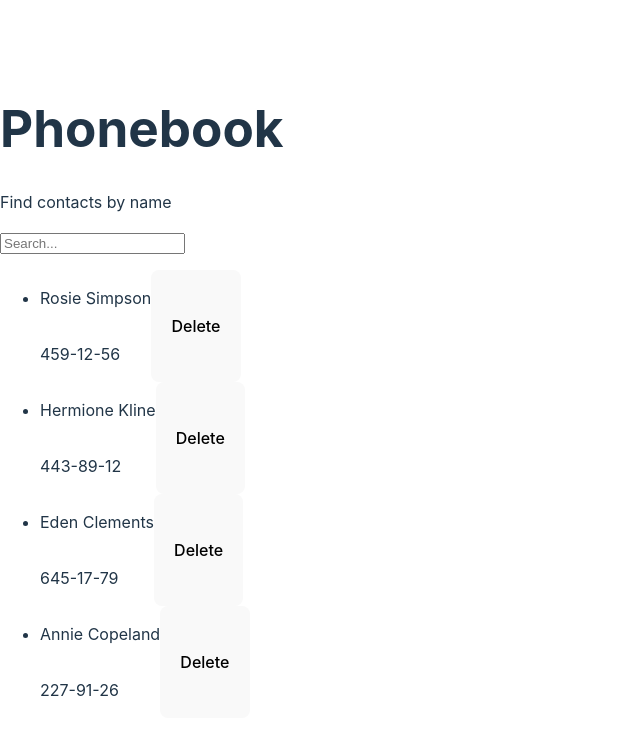
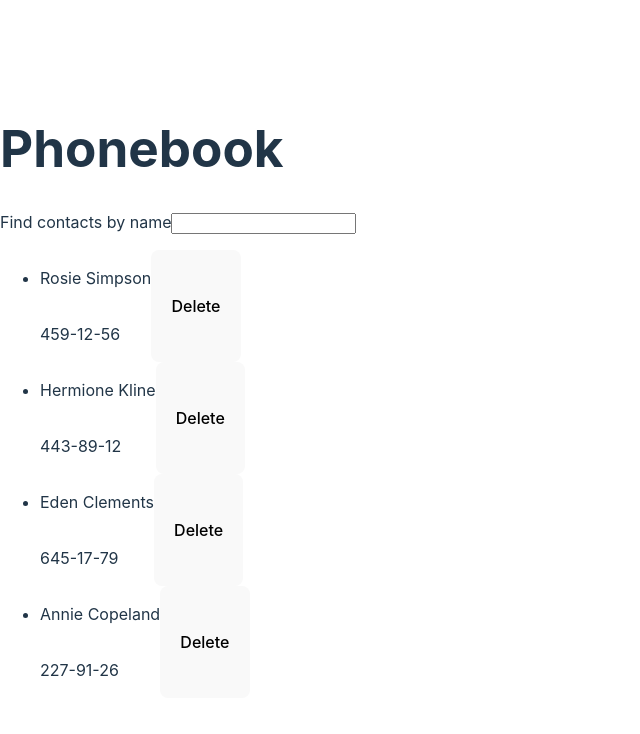
Before and after one commit to MSvidlo/goit-react-hw-03, a React (Vite) app: page / in a window 1280 px wide. Shown: the top 734 px of the page, without its empty margins (0-640 px from the left). Built offline with nearby package versions, Linux system fonts and the light colour scheme.

Commit message:
adding step 3

```diff
--- a/package.json
+++ b/package.json
@@ -11,6 +11,7 @@
   },
   "dependencies": {
     "clsx": "^2.1.0",
+    "formik": "^2.4.5",
     "react": "^18.2.0",
     "react-dom": "^18.2.0"
   },
--- a/src/App.jsx
+++ b/src/App.jsx
@@ -3,7 +3,7 @@ import './App.css';
 import React from 'react';
 import  ContactFrom from './components/ContactForm/ContactForm';
 import ContacList from './components/ContactList/ContactList';
-import SearchForm from './components/SearchForm/SearchForm';
+import SearchForm from './components/SearchBox/SearchBox';
 import { useState } from 'react';
 import { useEffect } from 'react';
 import contacts from './contacts.json'
@@ -14,11 +14,11 @@ const App = () => {
   const [searchValue, setSearchValue] = useState('');
 
   const handleChangeSearch = (event) => {
-    console.log('work', event.target.value);
-    setSearchValue(() => {
-       event.target.value
-    })
+     setSearchValue(event.target.value);
   }
+
+  const filterContacts = contacts.filter((contact) =>
+    contact.name.toLowerCase().includes(searchValue.toLowerCase()));
 
 
     return (
@@ -27,9 +27,9 @@ const App = () => {
           <h1>Phonebook</h1>
           <ContactFrom />
           <SearchForm searchValue={searchValue}
-        handleChangeSearch= {handleChangeSearch}
+            handleChangeSearch={handleChangeSearch}
           />
-  <ContacList contacts={contacts} />
+          <ContacList contacts={contacts} filterContacts={filterContacts} />
         </div>
       </>
     );
--- a/src/components/ContactList/ContactList.jsx
+++ b/src/components/ContactList/ContactList.jsx
@@ -1,10 +1,10 @@
 import Contact from "../Contact/Contact";
 import React from "react";
 
-const ContactList = ({ contacts }) => {
+const ContactList = ({ filterContacts }) => {
     return (
         <ul>
-            {contacts.map((contact) => (
+            {filterContacts.map((contact) => (
                 <li key={contact.id}>
                     <Contact
                         name={contact.name}
--- /dev/null
+++ b/src/components/SearchBox/SearchBox.jsx
@@ -0,0 +1,18 @@
+import  { useId } from 'react';
+
+
+const SearchBox = ({ searchValue, handleChangeSearch }) => {
+
+      const inputId = useId();
+
+
+    return (<div>
+          <label htmlFor={inputId}>Find contacts by name</label>
+        <input type='text'
+            value={searchValue}
+            name="filter"
+            onChange={handleChangeSearch} />
+</div>)
+}
+
+export default SearchBox;
--- a/src/components/SearchForm/SearchForm.jsx
+++ /dev/null
@@ -1,8 +0,0 @@
-const SearchForm = ({searchValue,handleChangeSearch}) => {
-    return (<div>
-        <p>Find contacts by name</p>
-        <input type='text' value={searchValue} placeholder="Search..." onChange={handleChangeSearch} />
-</div>)
-}
-
-export default SearchForm;
```
Also changed, not shown: 1 other file (tests, documents, lock files or other folders). Lines whose indentation alone changed are shown as unchanged.
